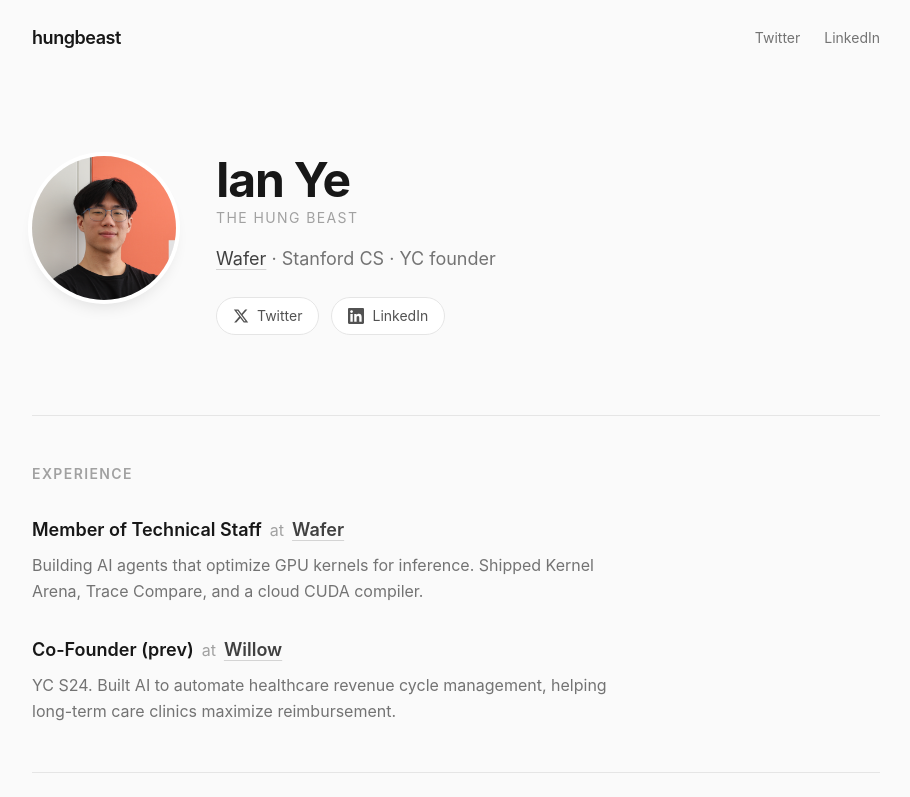
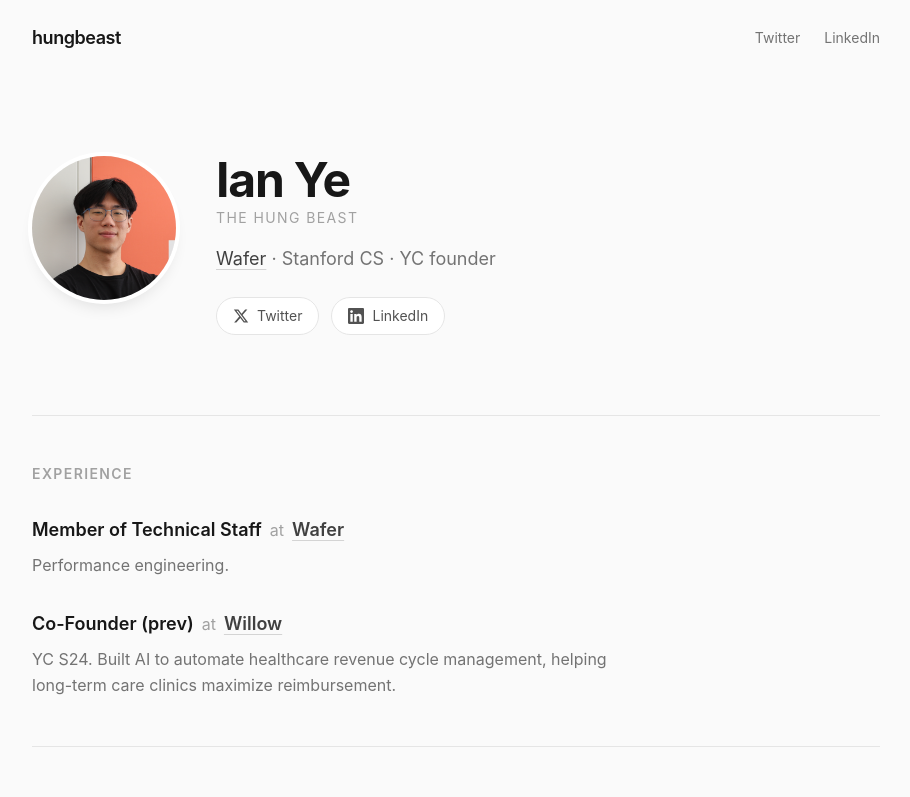
Before and after one commit to ianye23301/hungbeast, a Next.js app: page / in a window 1280 px wide. Shown: the top 797 px of the page, without its empty margins (184-1094 px from the left). Built offline with nearby package versions, Linux system fonts and the light colour scheme.

Commit message:
Update page.tsx

```diff
--- a/src/app/page.tsx
+++ b/src/app/page.tsx
@@ -6,7 +6,7 @@
     company: "Wafer",
     url: "https://wafer.ai",
     description:
-      "Building AI agents that optimize GPU kernels for inference. Shipped Kernel Arena, Trace Compare, and a cloud CUDA compiler.",
+      "Performance engineering.",
   },
   {
     role: "Co-Founder (prev)",
```
